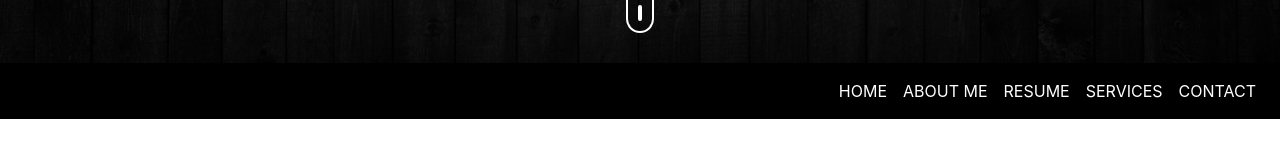
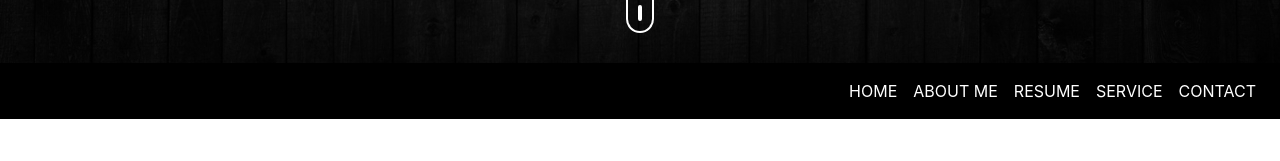
Before and after one commit to madhurbhatiaresume/madhurresume, a plain HTML site: page index.html in a window 1280 px wide. Shown: the part 737-898 px from the top of the page. Drawn offline with nearby package versions, Linux system fonts and the light colour scheme.

Commit message:
Update index.html

```diff
--- a/index.html
+++ b/index.html
@@ -50,7 +50,7 @@
                             <a class="nav-link" href="#resume">RESUME</a>
                         </li>
                         <li class="nav-item">
-                            <a class="nav-link" href="#services">SERVICES</a>
+                            <a class="nav-link" href="#services">SERVICE</a>
                         </li>
                         <li class="nav-item">
                             <a class="nav-link" href="#contact">CONTACT</a>
```
